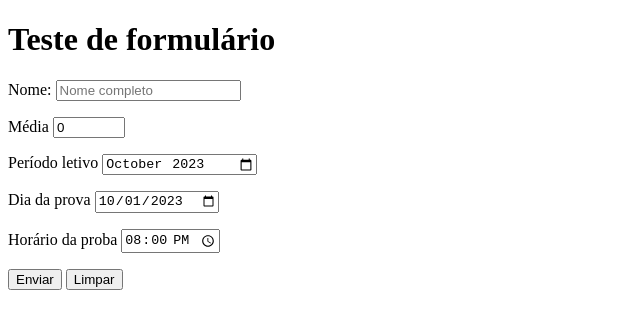
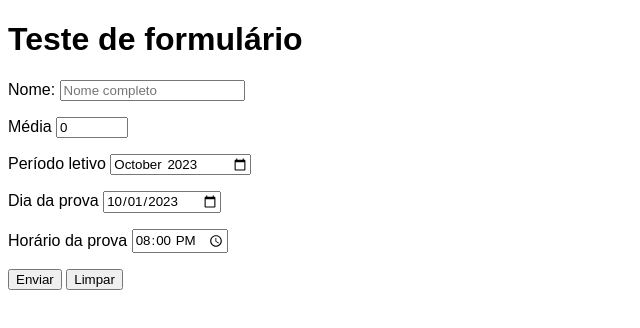
Before and after one commit to gabrielmarques23/html-css, a plain HTML site: page exercicios/ex025/form003.html in a window 1280 px wide. Shown: the whole page, without its empty margins (0-640 px from the left). Drawn offline with Linux system fonts and the light colour scheme.

Commit message:
Correções do exercício

```diff
--- a/exercicios/ex025/form003.html
+++ b/exercicios/ex025/form003.html
@@ -6,6 +6,11 @@
     <meta name="viewport" content="width=device-width, initial-scale=1.0">
     <title>Formulário</title>
 </head>
+<style>
+    *{
+        font-family: Arial, Helvetica, sans-serif;
+    }
+</style>
 
 <body>
 
@@ -29,7 +34,7 @@
             <input type="date" name="dia" id="idia" value="2023-10-01" required>
         </p>
         <p>
-            <label for="ihora">Horário da proba</label>
+            <label for="ihora">Horário da prova</label>
             <input type="time" name="hora" id="ihora" value="20:00">
         </p>
         <p>
```
